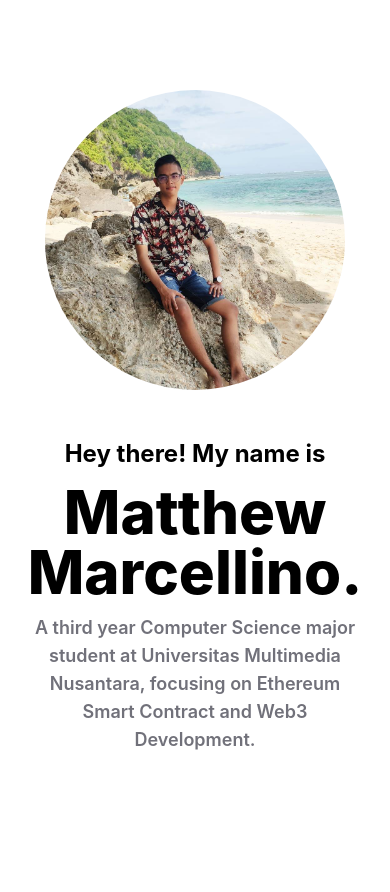
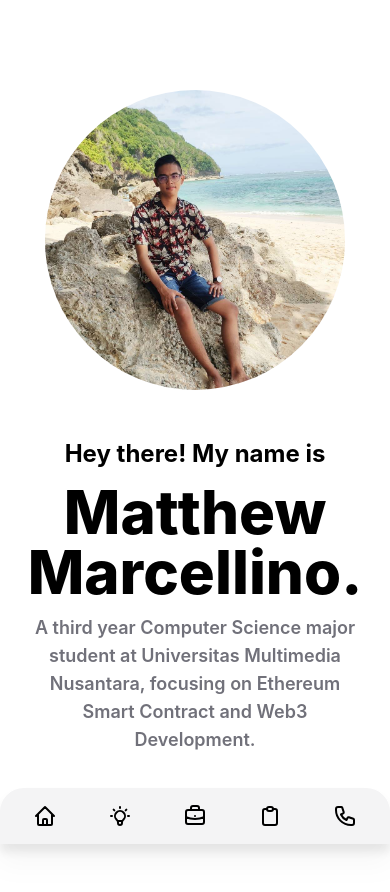
Before and after one commit to math-marcellino/profile-project, a Next.js app: page / in a window 390 px wide. Shown: the top 892 px of the page. Before the commit the page ends 844 px from the top, so only its background shows below. Built offline with nearby package versions, Linux system fonts and the light colour scheme.

Commit message:
finalize homepage

```diff
--- /dev/null
+++ b/components/BottomNavbar.tsx
@@ -0,0 +1,118 @@
+import { FunctionComponent } from 'react';
+
+type BottomNavbarProps = {};
+
+const BottomNavbar: FunctionComponent<BottomNavbarProps> = () => {
+    return (
+        <div className="fixed bottom-0 right-1/2 translate-x-1/2 w-full items-center z-10">
+            <div className="flex flex-row p-2 bg-zinc-100 dark:bg-zinc-900 rounded-t-3xl drop-shadow-xl items-center justify-around">
+                {/* Home */}
+                <a
+                    href="#"
+                    className="hover:bg-zinc-200 dark:hover:bg-zinc-800 transition duration-300 active:scale-95 p-2 rounded-xl"
+                >
+                    <svg
+                        xmlns="http://www.w3.org/2000/svg"
+                        className="h-6 w-6"
+                        fill="none"
+                        viewBox="0 0 24 24"
+                        stroke="currentColor"
+                    >
+                        <path
+                            strokeLinecap="round"
+                            strokeLinejoin="round"
+                            strokeWidth="2"
+                            d="M3 12l2-2m0 0l7-7 7 7M5 10v10a1 1 0 001 1h3m10-11l2 2m-2-2v10a1 1 0 01-1 1h-3m-6 0a1 1 0 001-1v-4a1 1 0 011-1h2a1 1 0 011 1v4a1 1 0 001 1m-6 0h6"
+                        />
+                    </svg>
+                </a>
+
+                {/* Skills */}
+                <a
+                    href="#"
+                    className="hover:bg-zinc-200 dark:hover:bg-zinc-800 transition duration-300 active:scale-95 p-2 rounded-xl"
+                >
+                    <svg
+                        xmlns="http://www.w3.org/2000/svg"
+                        className="h-6 w-6"
+                        fill="none"
+                        viewBox="0 0 24 24"
+                        stroke="currentColor"
+                    >
+                        <path
+                            strokeLinecap="round"
+                            strokeLinejoin="round"
+                            strokeWidth="2"
+                            d="M9.663 17h4.673M12 3v1m6.364 1.636l-.707.707M21 12h-1M4 12H3m3.343-5.657l-.707-.707m2.828 9.9a5 5 0 117.072 0l-.548.547A3.374 3.374 0 0014 18.469V19a2 2 0 11-4 0v-.531c0-.895-.356-1.754-.988-2.386l-.548-.547z"
+                        />
+                    </svg>
+                </a>
+
+                {/* Experience */}
+                <a
+                    href="#"
+                    className="hover:bg-zinc-200 dark:hover:bg-zinc-800 transition duration-300 active:scale-95 p-2 rounded-xl"
+                >
+                    <svg
+                        xmlns="http://www.w3.org/2000/svg"
+                        className="h-6 w-6"
+                        fill="none"
+                        viewBox="0 0 24 24"
+                        stroke="currentColor"
+                    >
+                        <path
+                            stroke-linecap="round"
+                            stroke-linejoin="round"
+                            stroke-width="2"
+                            d="M21 13.255A23.931 23.931 0 0112 15c-3.183 0-6.22-.62-9-1.745M16 6V4a2 2 0 00-2-2h-4a2 2 0 00-2 2v2m4 6h.01M5 20h14a2 2 0 002-2V8a2 2 0 00-2-2H5a2 2 0 00-2 2v10a2 2 0 002 2z"
+                        />
+                    </svg>
+                </a>
+
+                {/* Projects */}
+                <a
+                    href="#"
+                    className="hover:bg-zinc-200 dark:hover:bg-zinc-800 transition duration-300 active:scale-95 p-2 rounded-xl"
+                >
+                    <svg
+                        xmlns="http://www.w3.org/2000/svg"
+                        className="h-6 w-6"
+                        fill="none"
+                        viewBox="0 0 24 24"
+                        stroke="currentColor"
+                    >
+                        <path
+                            stroke-linecap="round"
+                            stroke-linejoin="round"
+                            stroke-width="2"
+                            d="M9 5H7a2 2 0 00-2 2v12a2 2 0 002 2h10a2 2 0 002-2V7a2 2 0 00-2-2h-2M9 5a2 2 0 002 2h2a2 2 0 002-2M9 5a2 2 0 012-2h2a2 2 0 012 2"
+                        />
+                    </svg>
+                </a>
+
+                {/* Contact */}
+                <a
+                    href="#"
+                    className="hover:bg-zinc-200 dark:hover:bg-zinc-800 transition duration-300 active:scale-95 p-2 rounded-xl"
+                >
+                    <svg
+                        xmlns="http://www.w3.org/2000/svg"
+                        className="h-6 w-6"
+                        fill="none"
+                        viewBox="0 0 24 24"
+                        stroke="currentColor"
+                    >
+                        <path
+                            stroke-linecap="round"
+                            stroke-linejoin="round"
+                            stroke-width="2"
+                            d="M3 5a2 2 0 012-2h3.28a1 1 0 01.948.684l1.498 4.493a1 1 0 01-.502 1.21l-2.257 1.13a11.042 11.042 0 005.516 5.516l1.13-2.257a1 1 0 011.21-.502l4.493 1.498a1 1 0 01.684.949V19a2 2 0 01-2 2h-1C9.716 21 3 14.284 3 6V5z"
+                        />
+                    </svg>
+                </a>
+            </div>
+        </div>
+    );
+};
+
+export default BottomNavbar;
--- a/components/Layout.tsx
+++ b/components/Layout.tsx
@@ -1,6 +1,6 @@
 import { FunctionComponent, ReactNode } from 'react';
-import Head from 'next/head';
 import SideNavbar from './SideNavbar';
+import BottomNavbar from './BottomNavbar';
 import ThemeToggle from './ThemeToggle';
 
 type LayoutProps = {
@@ -9,12 +9,15 @@ type LayoutProps = {
 
 const Layout: FunctionComponent<LayoutProps> = ({ children }) => {
     return (
-        <div>
+        <div className='pb-14 lg:pb-0'>
             <div className="fixed right-0 p-4 lg:block hidden">
                 <ThemeToggle />
             </div>
             <div className="lg:block hidden">
                 <SideNavbar />
+            </div>
+            <div className='lg:hidden'>
+                <BottomNavbar />
             </div>
             <div className="flex flex-col items-center">{children}</div>
         </div>
```
